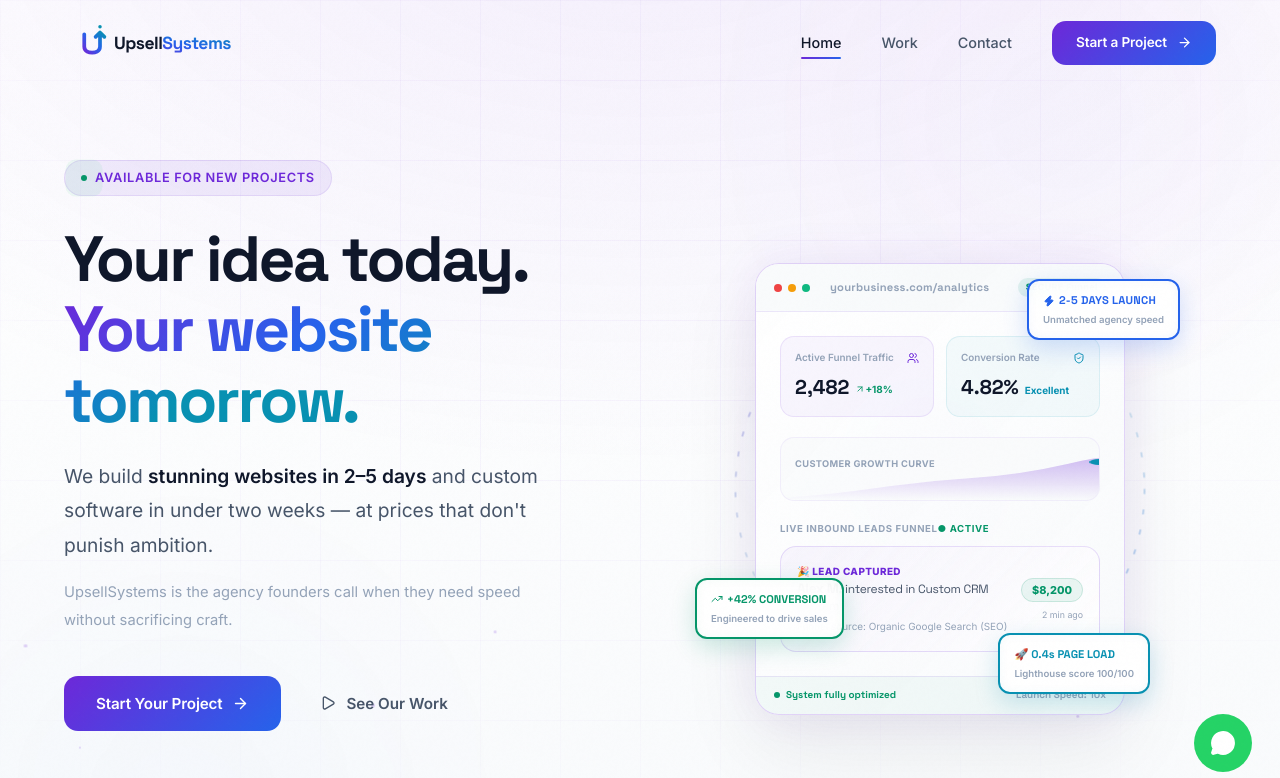
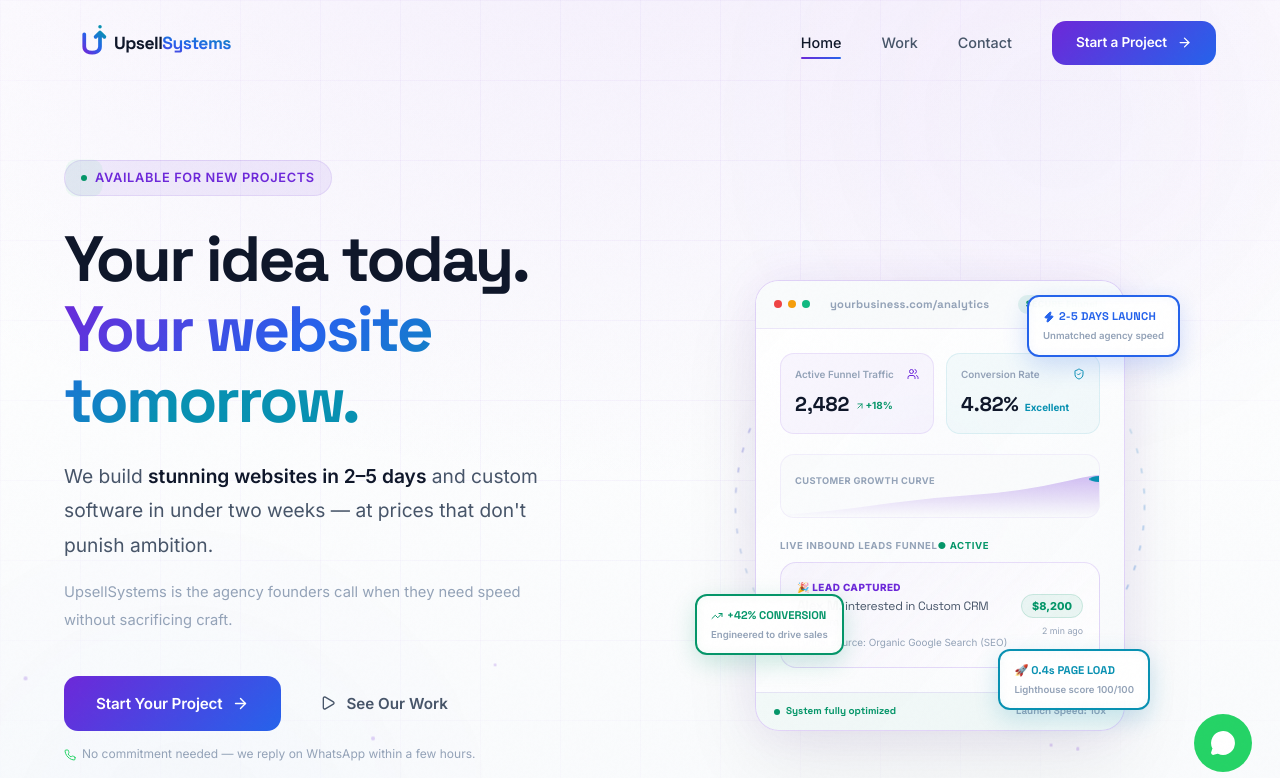
Before and after one commit to mustafaexce-creator/Upsellsystems, a React (Vite) app: page / in a window 1280 px wide. Shown: the top 778 px of the page. Built offline with nearby package versions, Linux system fonts and the light colour scheme.

Commit message:
feat: add micro-copy under hero CTA to reduce friction

```diff
--- a/src/components/home/Hero.jsx
+++ b/src/components/home/Hero.jsx
@@ -60,6 +60,10 @@
               <Play size={16} /> See Our Work
             </Link>
           </div>
+          <p style={{ fontSize: '0.75rem', color: 'var(--text-muted)', marginTop: '12px', display: 'flex', alignItems: 'center', gap: '6px' }}>
+            <svg xmlns="http://www.w3.org/2000/svg" width="12" height="12" viewBox="0 0 24 24" fill="none" stroke="#25D366" strokeWidth="2" strokeLinecap="round" strokeLinejoin="round"><path d="M22 16.92v3a2 2 0 0 1-2.18 2 19.79 19.79 0 0 1-8.63-3.07 19.5 19.5 0 0 1-6-6 19.79 19.79 0 0 1-3.07-8.67A2 2 0 0 1 4.11 2h3a2 2 0 0 1 2 1.72 12.84 12.84 0 0 0 .7 2.81 2 2 0 0 1-.45 2.11L8.09 9.91a16 16 0 0 0 6 6l1.27-1.27a2 2 0 0 1 2.11-.45 12.84 12.84 0 0 0 2.81.7A2 2 0 0 1 22 16.92z"></path></svg>
+            No commitment needed — we reply on WhatsApp within a few hours.
+          </p>
 
           {/* Social proof */}
           <div style={{ marginTop: '44px', display: 'flex', alignItems: 'center', gap: '16px', flexWrap: 'wrap' }}>
```
